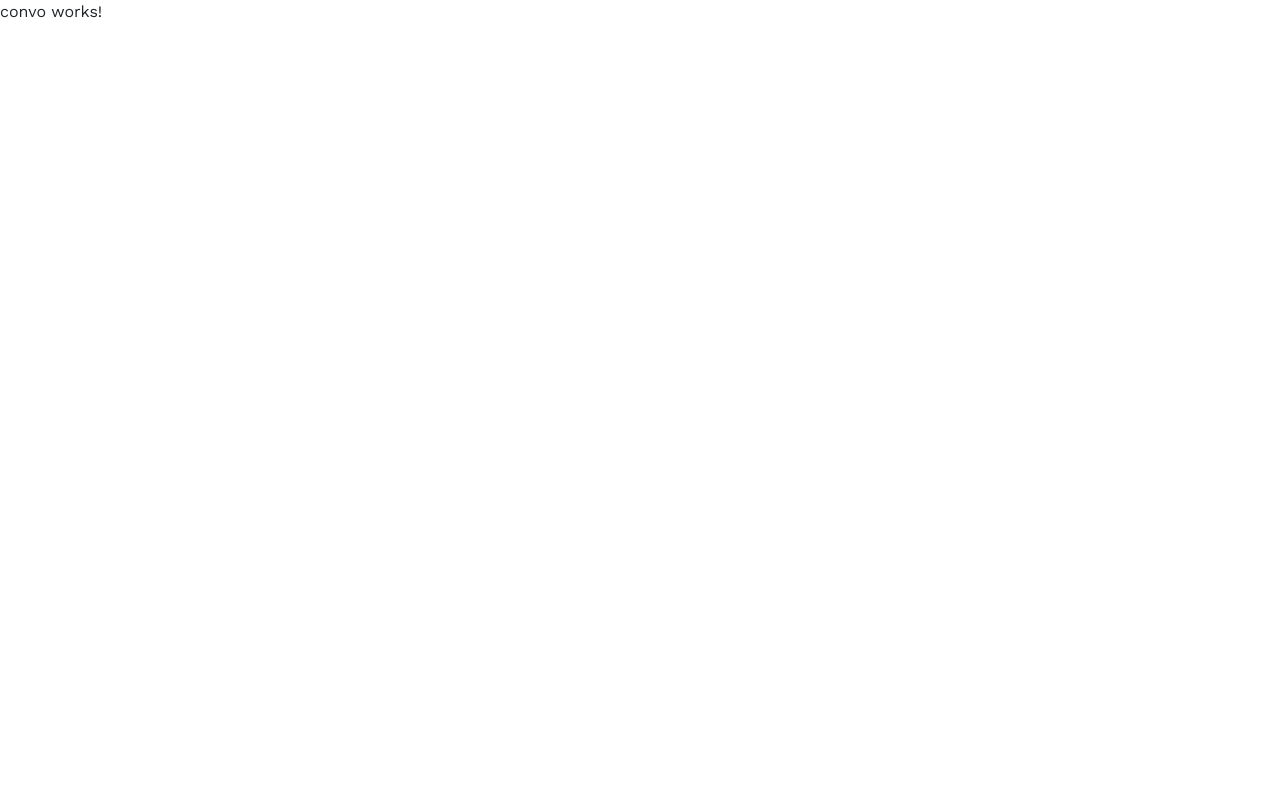
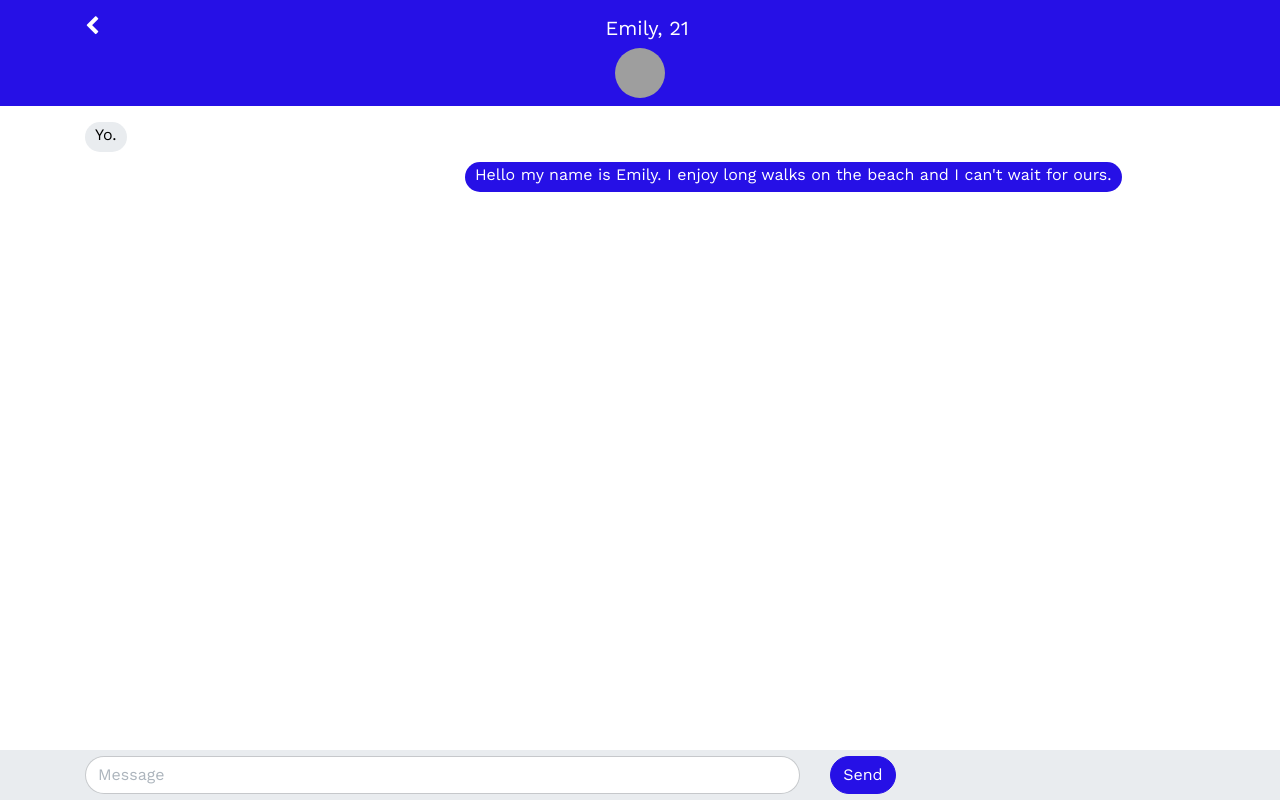
Before and after one commit to SpencerBateman/database-final, an Angular app: page /user/1/matches/1 in a window 1280 px wide. Built offline with nearby package versions, Linux system fonts and the light colour scheme; grey boxes are pictures that could not be loaded.

Commit message:
close #36

```diff
--- a/src/app/components/convo/convo.component.html
+++ b/src/app/components/convo/convo.component.html
@@ -1,3 +1,48 @@
-<p>
-  convo works!
-</p>
+<nav class="navbar navbar-dark bg-primary mb-3">
+  <div class="container">
+    <a class="pull-left" [routerLink]="['/user', this.userId, '/matches']"><i class="fa fa-chevron-left" aria-hidden="true"></i></a>
+    <a class="navbar-brand mx-auto" href="#">Emily, 21</a><br>
+  </div>
+  <div class="container">
+    <img class="mx-auto convo--image" src="https://picsum.photos/200/300/?random">
+  </div>
+</nav>
+<div class="container">
+  <div class="row">
+    <div class="col-8">
+      <div class="convo__text convo__text--left">
+        <div class="convo__text--body">
+      <p>Yo.</p>
+    </div>
+    </div>
+    </div>
+    <div class="col-4"></div>
+  </div>
+</div>
+<div class="container">
+  <div class="row">
+    <div class="col-4"></div>
+    <div class="col-8">
+      <div class="convo__text convo__text--right">
+          <div class="convo__text--body">
+      <p>Hello my name is Emily. I enjoy long walks on the beach and I can't wait for ours.</p>
+    </div>
+    </div>
+    </div>
+  </div>
+</div>
+<div class="convo__input">
+  <div class="container">
+  <!-- <p>This is where we will put the text</p> -->
+  <fieldset>
+      <div class="row">
+        <div class="col-8">
+          <input name='' type='text' class='form-control' placeholder='Message'>
+        </div>
+    <div class="col-4">
+    <button type='submit' class='btn btn-primary'>Send</button>
+    </div>
+    </div>
+  </fieldset>
+</div>
+</div>
--- a/src/styles.css
+++ b/src/styles.css
@@ -82,3 +82,58 @@ i.fa {
   width: 50px;
   border-radius: 500rem;
 }
+
+.convo--image {
+  object-fit: cover;
+  max-width: 100%;
+  height: 50px;
+  width: 50px;
+  border-radius: 500rem;
+}
+
+.convo__text {
+  border-radius: 15px;
+  color: white;
+  min-height: 30px;
+  padding-left: 10px;
+  margin-bottom: 10px;
+  display: inline-block;
+  vertical-align: middle;
+  padding: 0px 10px;
+}
+
+.convo__text--body {
+  vertical-align: middle;
+  display: inline-block;
+}
+
+.convo__text p {
+  margin-bottom: 0px
+}
+
+.convo__text--right {
+  background: #2610e6;
+}
+
+.convo__text--left {
+  background: #e9ecef;
+  color: black;
+}
+
+.convo__input {
+  background: #e9ecef;
+  position: fixed;
+  bottom: 0;
+  width: 100%;
+  height: 50px;
+  display: flex;
+  align-items: center;
+}
+
+.convo__input fieldset {
+  width: 98%;
+}
+
+.convo__input textarea {
+  overflow: hidden;
+}
```
